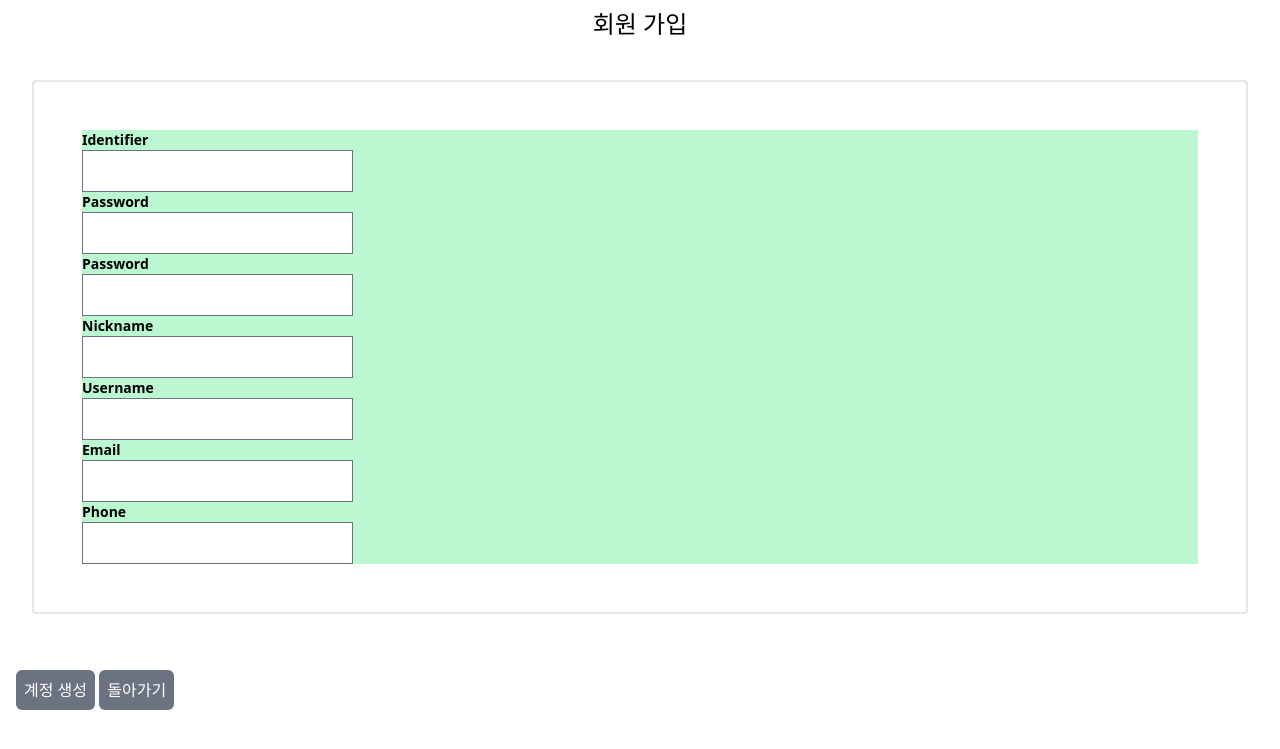
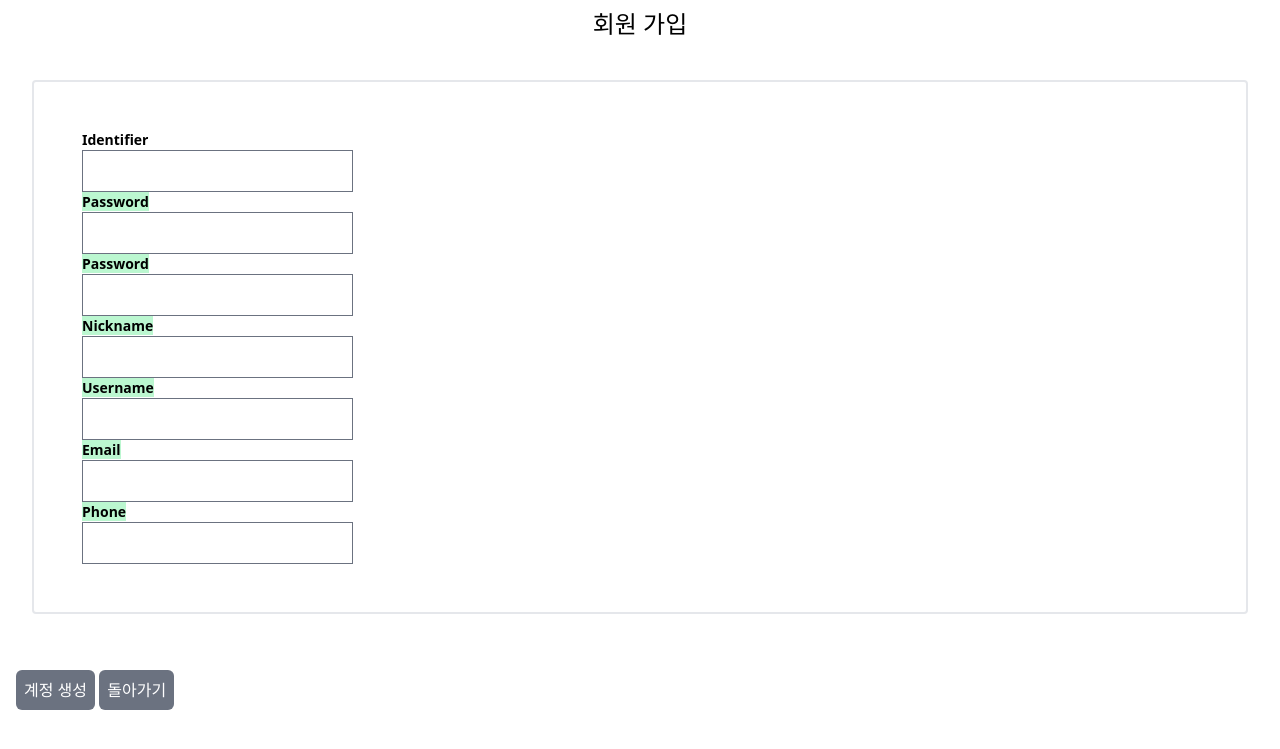
Before and after one commit to ElyaSetinal/MyNote, a Django app: template templates/signup.html in a window 1280 px wide. Shown: the top 749 px of the page. Run offline with Django 4.2, Linux system fonts and the light colour scheme; the template is opened without the code that fills it, so the values that code supplies are empty, except form fields; tables that the repository leaves empty hold one stand-in row (values such as "Sample post"); form fields are guessed from the names that the template uses; style sheets or scripts are compiled from the project's sources; some libraries are stand-ins or nearby versions.

Commit message:
static modify, backgroundcolor del

```diff
--- a/templates/signup.html
+++ b/templates/signup.html
@@ -9,7 +9,7 @@
             {{ form.as_ul }}
         </div> -->
         <div class="border-2 border-gray-200 rounded p-4 m-4 flex flex-col justify-center">
-            <div class="bg-green-200 text-grey-darker text-sm font-bold m-8">
+            <div class="text-grey-darker text-sm font-bold m-8">
                 <span class="text-center">{{ form.identifier.label }}  </span><br>
                 <span class="">{{ form.identifier }}</span><br>
 
```
